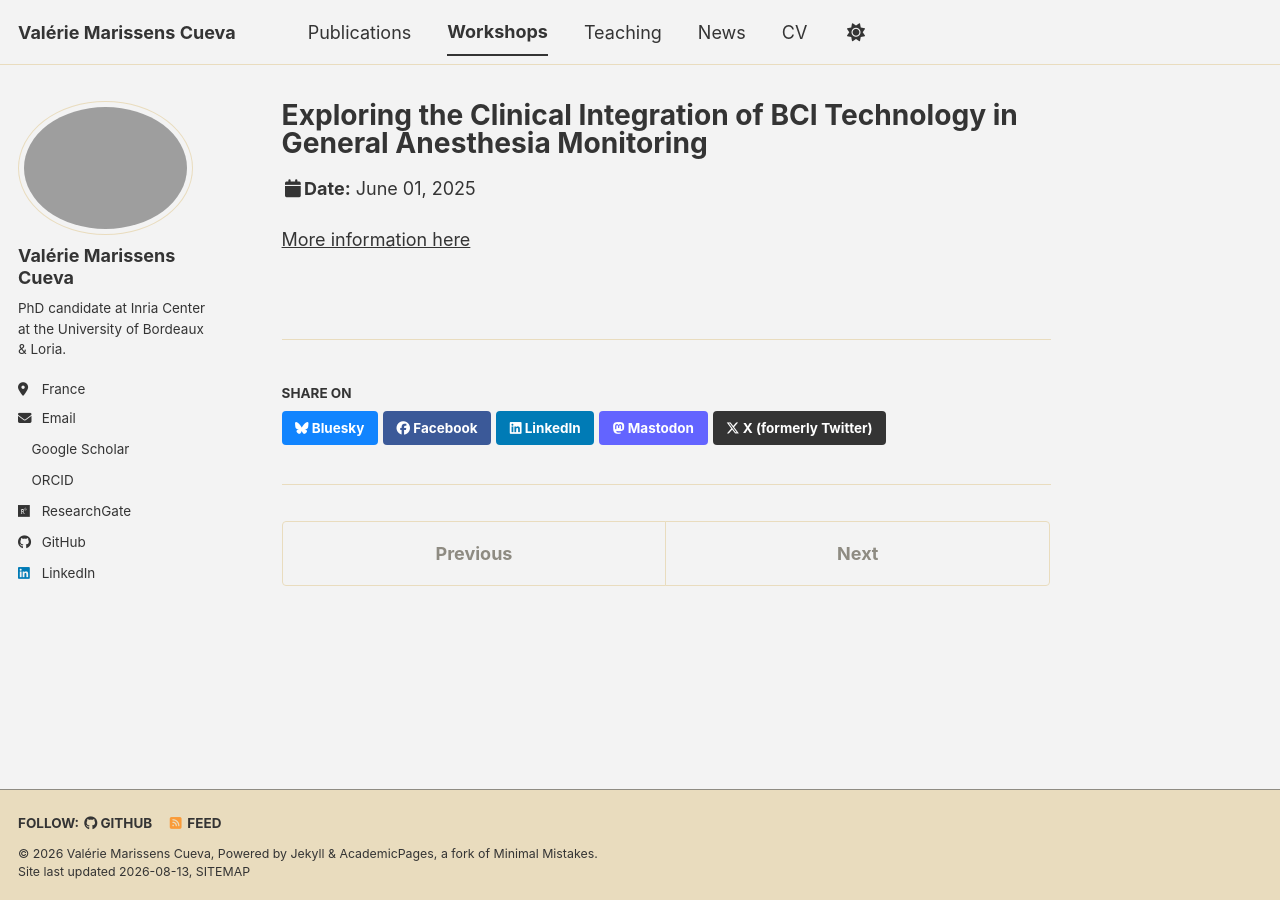
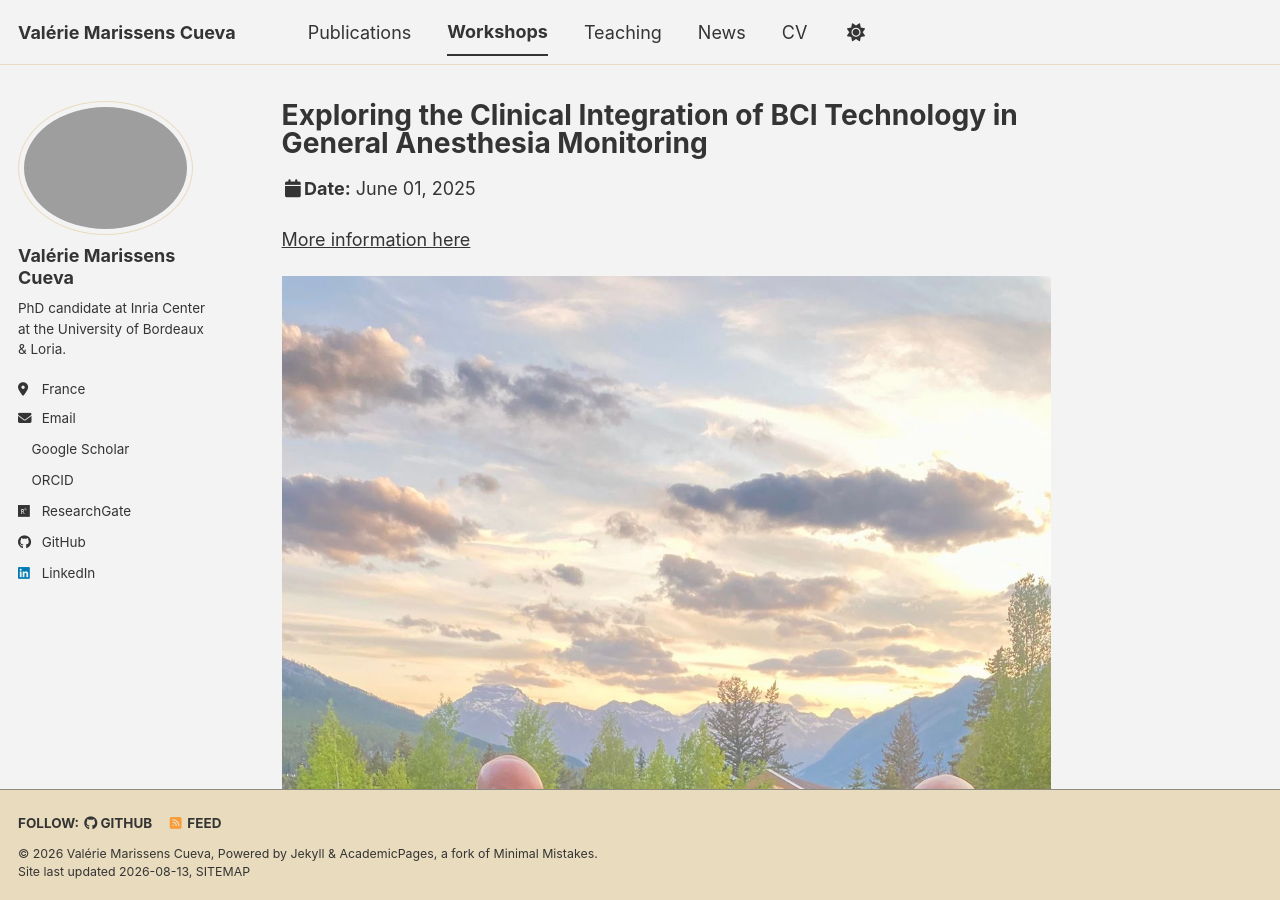
Before and after one commit to vmarissenscueva/vmarissenscueva.github.io, a Jekyll site: the page built from _talks/2025bcimeetingworshop.md, in a window 1280 px wide and 900 px high. Built offline with Jekyll 4.4.1, drawn with Linux system fonts in a browser that asks for light colours; a style sheet for code colours, icons or effects is not loaded.

Commit message:
Update 2025bcimeetingworshop.md

```diff
--- a/_talks/2025bcimeetingworshop.md
+++ b/_talks/2025bcimeetingworshop.md
@@ -9,3 +9,5 @@ location: "Banff, Canada"
 ---
 
 [More information here](https://github.com/valeriemarissens/BCI2025-WorkshopAnesthesiaBCI)
+
+![BCI Meeting in Banff, Canada](/images/Workshop.JPG)
```
